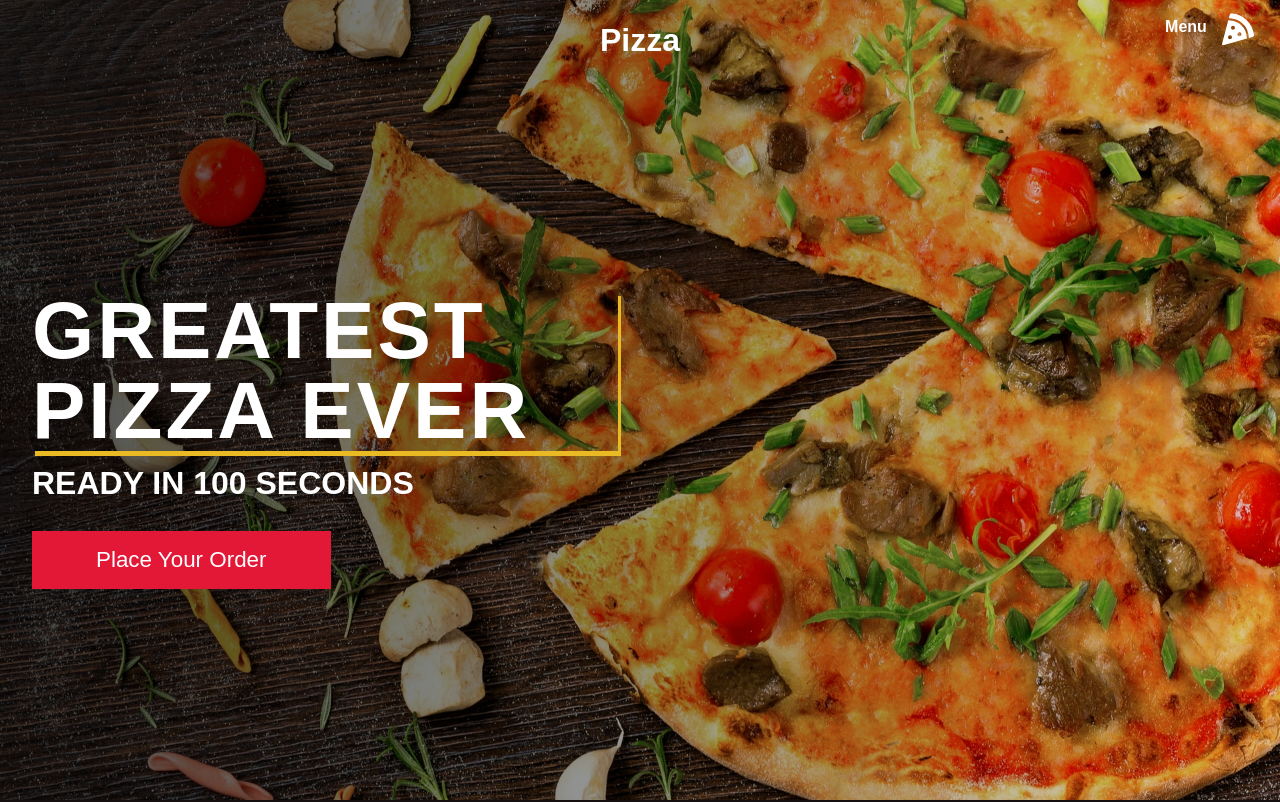
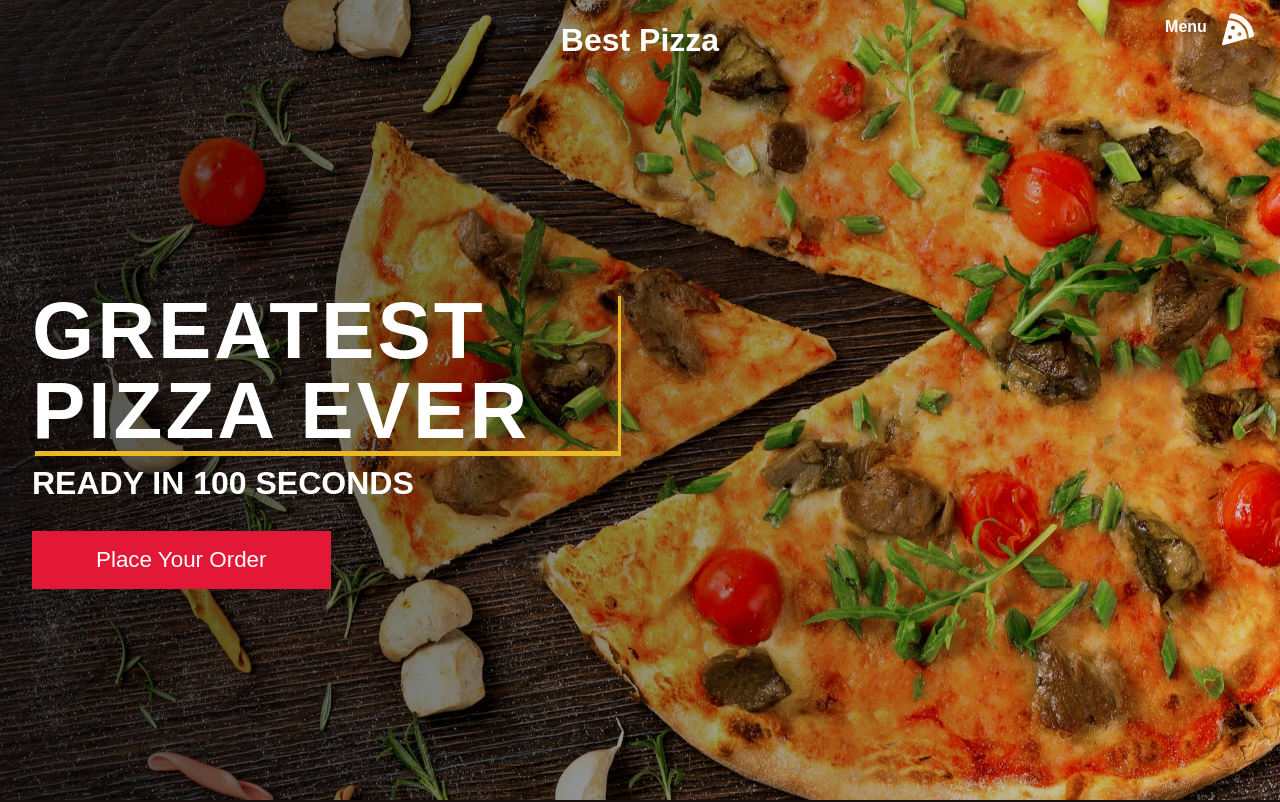
Before and after one commit to saran-ramalingam98/PizzaFrontend, a React (Create React App) app: page / in a window 1280 px wide. Shown: the top 802 px of the page. Built offline with nearby package versions, Linux system fonts and the light colour scheme.

Commit message:
Update index.js

```diff
--- a/src/components/Navbar/index.js
+++ b/src/components/Navbar/index.js
@@ -1,11 +1,11 @@
-import React from 'react';
-import { Nav, NavLink, NavIcon, Bars } from './NavbarElements';
+import React from "react";
+import { Nav, NavLink, NavIcon, Bars } from "./NavbarElements";
 
 const Navbar = ({ toggle }) => {
   return (
     <>
       <Nav>
-        <NavLink to='/'>Pizza</NavLink>
+        <NavLink to="/">Best Pizza</NavLink>
         <NavIcon onClick={toggle}>
           <p>Menu</p>
           <Bars />
```
